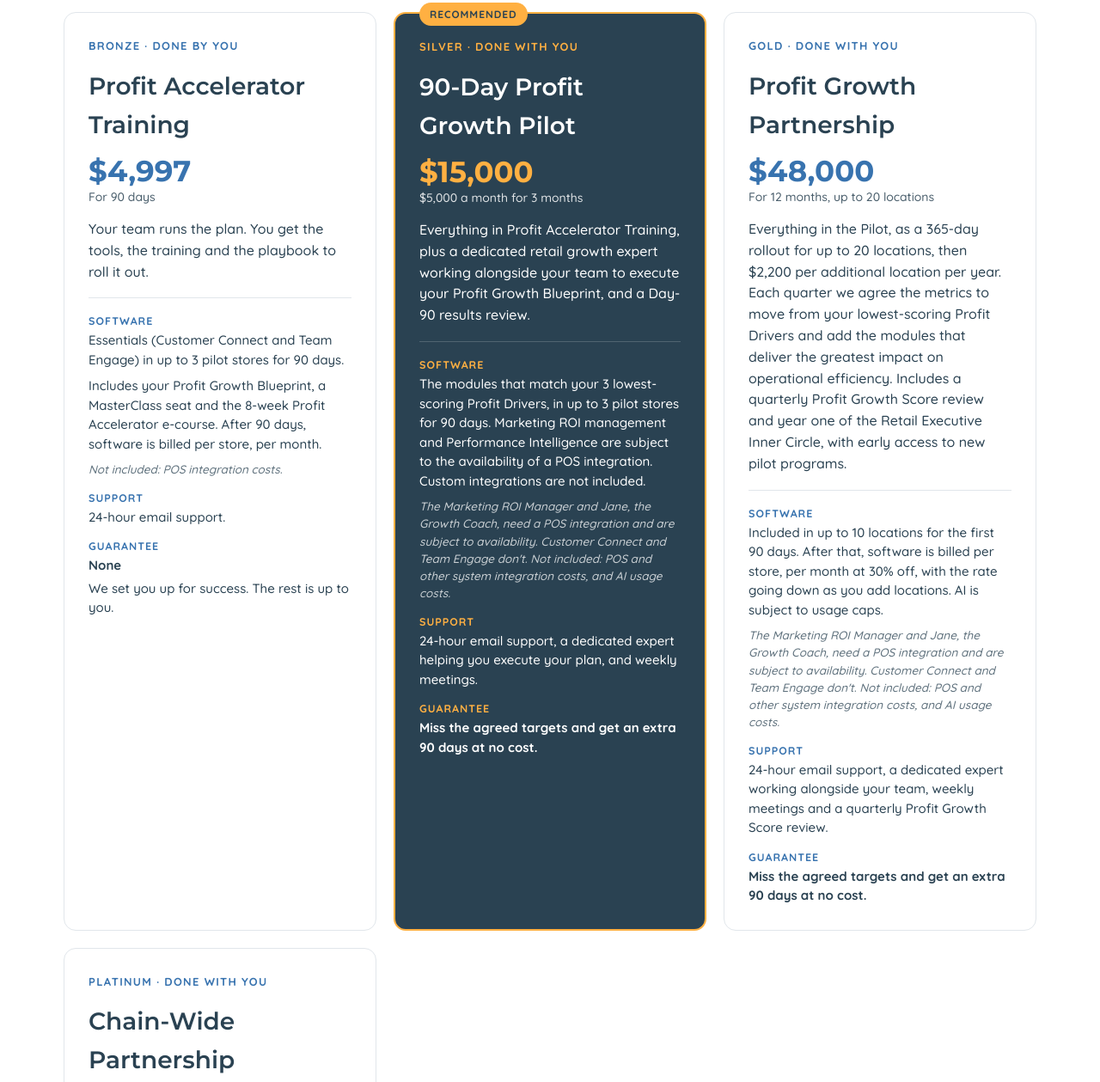
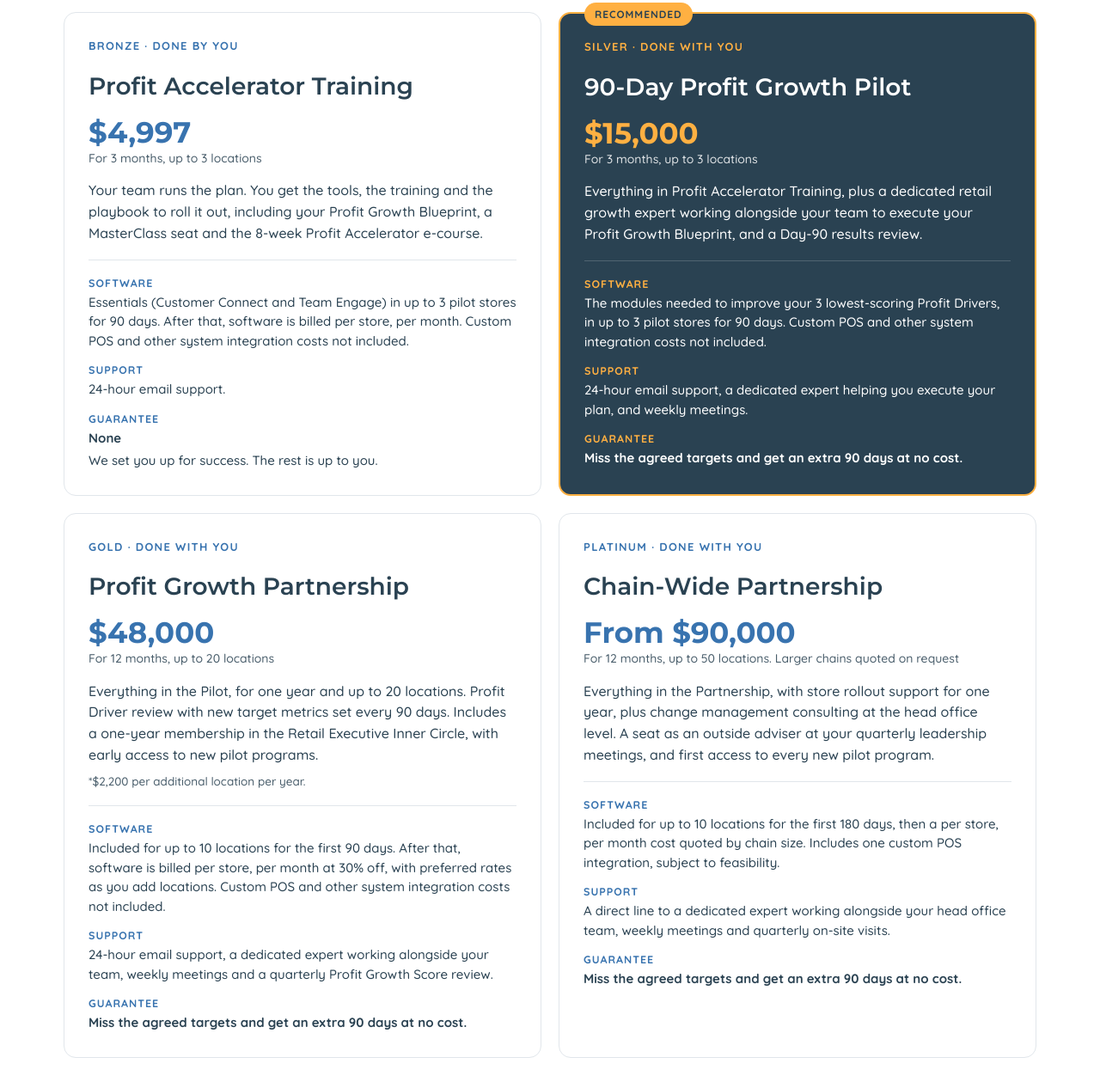
Before and after one commit to DevDcx/dgm-website, a plain HTML site: page how-we-work/index.html in a window 1280 px wide. Shown: the part 4148-5407 px from the top of the page at 86% size. Drawn offline with Linux system fonts and the light colour scheme.

Commit message:
How We Work tiers: 2 columns, one format per card, shared POS and AI note under the cards
Co-Authored-By: Claude Opus 5.5 <noreply@anthropic.com>
Claude-Session: https://claude.ai/code/session_01XNybfvXA3zH16sED8HQwq4

```diff
--- a/how-we-work/index.html
+++ b/how-we-work/index.html
@@ -274,7 +274,7 @@ a{color:#3873AF}a:hover{color:#2A4252}
 <h2 style="margin: 0; font-family: 'Montserrat', sans-serif; font-size: clamp(30px, 3.8vw, 44px); line-height: 1.12; letter-spacing: -.01em; font-weight: 600">Done by you, or done with you</h2>
 <p style="margin: 0; font-size: 19px; color: #4F6270">Choose how hands-on you want us to be. Start in up to 3 pilot stores for 90 days and prove the result, then roll it out across the chain with a 12-month Profit Growth Partnership. Software is included for a set period only: 90 days, or 180 days in Platinum. After that it's billed per store, per month, with the rate going down as you add locations, and 30% off when you continue with us.</p>
 </div>
-<div style="display: grid; grid-template-columns: repeat(auto-fit, minmax(min(300px, 100%), 1fr)); gap: 20px; align-items: stretch">
+<div style="display: grid; grid-template-columns: repeat(auto-fit, minmax(min(440px, 100%), 1fr)); gap: 20px; align-items: stretch">
 
 <div style="position: relative; background: #FFFFFF; color: #2A4252; border: 1px solid #E1E6EB; border-radius: 14px; padding: 28px; display: flex; flex-direction: column; gap: 14px">
 
@@ -282,11 +282,12 @@ a{color:#3873AF}a:hover{color:#2A4252}
 <h3 style="margin: 0; font-family: 'Montserrat', sans-serif; font-size: 28px; font-weight: 600">Profit Accelerator Training</h3>
 <div style="display: flex; flex-direction: column; gap: 2px">
 <span style="font-family: 'Montserrat', sans-serif; font-weight: 700; font-size: 34px; line-height: 1; color: #3873AF">$4,997</span>
-<span style="font-size: 14px; opacity: .85">For 90 days</span>
+<span style="font-size: 14px; opacity: .85">For 3 months, up to 3 locations</span>
 </div>
-<p style="margin: 0; font-size: 16px; line-height: 1.55">Your team runs the plan. You get the tools, the training and the playbook to roll it out.</p>
+<p style="margin: 0; font-size: 16px; line-height: 1.55">Your team runs the plan. You get the tools, the training and the playbook to roll it out, including your Profit Growth Blueprint, a MasterClass seat and the 8-week Profit Accelerator e-course.</p>
+
 <dl style="margin: 4px 0 0; display: flex; flex-direction: column; gap: 12px; border-top: 1px solid #E1E6EB; padding-top: 16px">
-<div><dt style="font-size: 12.5px; letter-spacing: .08em; text-transform: uppercase; font-weight: 700; color: #3873AF">Software</dt><dd style="margin: 2px 0 0; font-size: 15px; line-height: 1.5">Essentials (Customer Connect and Team Engage) in up to 3 pilot stores for 90 days.</dd><dd style="margin: 8px 0 0; font-size: 15px; line-height: 1.5">Includes your Profit Growth Blueprint, a MasterClass seat and the 8-week Profit Accelerator e-course. After 90 days, software is billed per store, per month.</dd><dd style="margin: 8px 0 0; font-size: 13.5px; line-height: 1.5; opacity: .75; font-style: italic">Not included: POS integration costs.</dd></div>
+<div><dt style="font-size: 12.5px; letter-spacing: .08em; text-transform: uppercase; font-weight: 700; color: #3873AF">Software</dt><dd style="margin: 2px 0 0; font-size: 15px; line-height: 1.5">Essentials (Customer Connect and Team Engage) in up to 3 pilot stores for 90 days. After that, software is billed per store, per month. Custom POS and other system integration costs not included.</dd></div>
 <div><dt style="font-size: 12.5px; letter-spacing: .08em; text-transform: uppercase; font-weight: 700; color: #3873AF">Support</dt><dd style="margin: 2px 0 0; font-size: 15px; line-height: 1.5">24-hour email support.</dd></div>
 <div><dt style="font-size: 12.5px; letter-spacing: .08em; text-transform: uppercase; font-weight: 700; color: #3873AF">Guarantee</dt><dd style="margin: 2px 0 0; font-size: 15px; line-height: 1.5; font-weight: 700">None</dd><dd style="margin: 4px 0 0; font-size: 15px; line-height: 1.5">We set you up for success. The rest is up to you.</dd></div>
 </dl>
@@ -298,11 +299,12 @@ a{color:#3873AF}a:hover{color:#2A4252}
 <h3 style="margin: 0; font-family: 'Montserrat', sans-serif; font-size: 28px; font-weight: 600">90-Day Profit Growth Pilot</h3>
 <div style="display: flex; flex-direction: column; gap: 2px">
 <span style="font-family: 'Montserrat', sans-serif; font-weight: 700; font-size: 34px; line-height: 1; color: #FFB042">$15,000</span>
-<span style="font-size: 14px; opacity: .85">$5,000 a month for 3 months</span>
+<span style="font-size: 14px; opacity: .85">For 3 months, up to 3 locations</span>
 </div>
 <p style="margin: 0; font-size: 16px; line-height: 1.55">Everything in Profit Accelerator Training, plus a dedicated retail growth expert working alongside your team to execute your Profit Growth Blueprint, and a Day-90 results review.</p>
+
 <dl style="margin: 4px 0 0; display: flex; flex-direction: column; gap: 12px; border-top: 1px solid rgba(255,255,255,.18); padding-top: 16px">
-<div><dt style="font-size: 12.5px; letter-spacing: .08em; text-transform: uppercase; font-weight: 700; color: #FFB042">Software</dt><dd style="margin: 2px 0 0; font-size: 15px; line-height: 1.5">The modules that match your 3 lowest-scoring Profit Drivers, in up to 3 pilot stores for 90 days. Marketing ROI management and Performance Intelligence are subject to the availability of a POS integration. Custom integrations are not included.</dd><dd style="margin: 8px 0 0; font-size: 13.5px; line-height: 1.5; opacity: .75; font-style: italic">The Marketing ROI Manager and Jane, the Growth Coach, need a POS integration and are subject to availability. Customer Connect and Team Engage don't. Not included: POS and other system integration costs, and AI usage costs.</dd></div>
+<div><dt style="font-size: 12.5px; letter-spacing: .08em; text-transform: uppercase; font-weight: 700; color: #FFB042">Software</dt><dd style="margin: 2px 0 0; font-size: 15px; line-height: 1.5">The modules needed to improve your 3 lowest-scoring Profit Drivers, in up to 3 pilot stores for 90 days. Custom POS and other system integration costs not included.</dd></div>
 <div><dt style="font-size: 12.5px; letter-spacing: .08em; text-transform: uppercase; font-weight: 700; color: #FFB042">Support</dt><dd style="margin: 2px 0 0; font-size: 15px; line-height: 1.5">24-hour email support, a dedicated expert helping you execute your plan, and weekly meetings.</dd></div>
 <div><dt style="font-size: 12.5px; letter-spacing: .08em; text-transform: uppercase; font-weight: 700; color: #FFB042">Guarantee</dt><dd style="margin: 2px 0 0; font-size: 15px; line-height: 1.5; font-weight: 700">Miss the agreed targets and get an extra 90 days at no cost.</dd></div>
 </dl>
@@ -316,9 +318,10 @@ a{color:#3873AF}a:hover{color:#2A4252}
 <span style="font-family: 'Montserrat', sans-serif; font-weight: 700; font-size: 34px; line-height: 1; color: #3873AF">$48,000</span>
 <span style="font-size: 14px; opacity: .85">For 12 months, up to 20 locations</span>
 </div>
-<p style="margin: 0; font-size: 16px; line-height: 1.55">Everything in the Pilot, as a 365-day rollout for up to 20 locations, then $2,200 per additional location per year. Each quarter we agree the metrics to move from your lowest-scoring Profit Drivers and add the modules that deliver the greatest impact on operational efficiency. Includes a quarterly Profit Growth Score review and year one of the Retail Executive Inner Circle, with early access to new pilot programs.</p>
+<p style="margin: 0; font-size: 16px; line-height: 1.55">Everything in the Pilot, for one year and up to 20 locations. Profit Driver review with new target metrics set every 90 days. Includes a one-year membership in the Retail Executive Inner Circle, with early access to new pilot programs.</p>
+<p style="margin: -6px 0 0; font-size: 13.5px; line-height: 1.5; opacity: .85">*$2,200 per additional location per year.</p>
 <dl style="margin: 4px 0 0; display: flex; flex-direction: column; gap: 12px; border-top: 1px solid #E1E6EB; padding-top: 16px">
-<div><dt style="font-size: 12.5px; letter-spacing: .08em; text-transform: uppercase; font-weight: 700; color: #3873AF">Software</dt><dd style="margin: 2px 0 0; font-size: 15px; line-height: 1.5">Included in up to 10 locations for the first 90 days. After that, software is billed per store, per month at 30% off, with the rate going down as you add locations. AI is subject to usage caps.</dd><dd style="margin: 8px 0 0; font-size: 13.5px; line-height: 1.5; opacity: .75; font-style: italic">The Marketing ROI Manager and Jane, the Growth Coach, need a POS integration and are subject to availability. Customer Connect and Team Engage don't. Not included: POS and other system integration costs, and AI usage costs.</dd></div>
+<div><dt style="font-size: 12.5px; letter-spacing: .08em; text-transform: uppercase; font-weight: 700; color: #3873AF">Software</dt><dd style="margin: 2px 0 0; font-size: 15px; line-height: 1.5">Included for up to 10 locations for the first 90 days. After that, software is billed per store, per month at 30% off, with preferred rates as you add locations. Custom POS and other system integration costs not included.</dd></div>
 <div><dt style="font-size: 12.5px; letter-spacing: .08em; text-transform: uppercase; font-weight: 700; color: #3873AF">Support</dt><dd style="margin: 2px 0 0; font-size: 15px; line-height: 1.5">24-hour email support, a dedicated expert working alongside your team, weekly meetings and a quarterly Profit Growth Score review.</dd></div>
 <div><dt style="font-size: 12.5px; letter-spacing: .08em; text-transform: uppercase; font-weight: 700; color: #3873AF">Guarantee</dt><dd style="margin: 2px 0 0; font-size: 15px; line-height: 1.5; font-weight: 700">Miss the agreed targets and get an extra 90 days at no cost.</dd></div>
 </dl>
@@ -332,15 +335,17 @@ a{color:#3873AF}a:hover{color:#2A4252}
 <span style="font-family: 'Montserrat', sans-serif; font-weight: 700; font-size: 34px; line-height: 1; color: #3873AF">From $90,000</span>
 <span style="font-size: 14px; opacity: .85">For 12 months, up to 50 locations. Larger chains quoted on request</span>
 </div>
-<p style="margin: 0; font-size: 16px; line-height: 1.55">Everything in the Partnership, plus change management consulting at the head office level, rollout support for every store from day one, Dale on site each quarter, a seat as outside adviser at your quarterly leadership meetings, and first access to every new pilot program.</p>
+<p style="margin: 0; font-size: 16px; line-height: 1.55">Everything in the Partnership, with store rollout support for one year, plus change management consulting at the head office level. A seat as an outside adviser at your quarterly leadership meetings, and first access to every new pilot program.</p>
+
 <dl style="margin: 4px 0 0; display: flex; flex-direction: column; gap: 12px; border-top: 1px solid #E1E6EB; padding-top: 16px">
-<div><dt style="font-size: 12.5px; letter-spacing: .08em; text-transform: uppercase; font-weight: 700; color: #3873AF">Software</dt><dd style="margin: 2px 0 0; font-size: 15px; line-height: 1.5">Included in up to 10 locations for the first 180 days, then quoted by chain size. Includes one custom POS integration (about a $10,000 value) where we don't already have one.</dd><dd style="margin: 8px 0 0; font-size: 13.5px; line-height: 1.5; opacity: .75; font-style: italic">The custom integration is subject to availability. If your POS is a legacy system we can't build an interface for, the Marketing ROI Manager and the Growth Coach can't run, so we confirm the integration is possible before you sign. Not included: AI usage costs.</dd></div>
-<div><dt style="font-size: 12.5px; letter-spacing: .08em; text-transform: uppercase; font-weight: 700; color: #3873AF">Support</dt><dd style="margin: 2px 0 0; font-size: 15px; line-height: 1.5">A direct line to Dale, a dedicated expert working alongside your head office team, weekly meetings and quarterly on-site visits.</dd></div>
+<div><dt style="font-size: 12.5px; letter-spacing: .08em; text-transform: uppercase; font-weight: 700; color: #3873AF">Software</dt><dd style="margin: 2px 0 0; font-size: 15px; line-height: 1.5">Included for up to 10 locations for the first 180 days, then a per store, per month cost quoted by chain size. Includes one custom POS integration, subject to feasibility.</dd></div>
+<div><dt style="font-size: 12.5px; letter-spacing: .08em; text-transform: uppercase; font-weight: 700; color: #3873AF">Support</dt><dd style="margin: 2px 0 0; font-size: 15px; line-height: 1.5">A direct line to a dedicated expert working alongside your head office team, weekly meetings and quarterly on-site visits.</dd></div>
 <div><dt style="font-size: 12.5px; letter-spacing: .08em; text-transform: uppercase; font-weight: 700; color: #3873AF">Guarantee</dt><dd style="margin: 2px 0 0; font-size: 15px; line-height: 1.5; font-weight: 700">Miss the agreed targets and get an extra 90 days at no cost.</dd></div>
 </dl>
 </div>
 
 </div>
+<p style="margin: 0; font-size: 14.5px; line-height: 1.55; color: #4F6270; max-width: 80ch">The Marketing ROI Manager and Jane, the Growth Coach, are subject to the availability of a POS integration. If your POS is a legacy system we can't build an interface for, those two aren't available, so we confirm the integration before you sign. AI is subject to usage caps. AI usage costs are not included.</p>
 </div>
 </section>
 
```
Also changed, not shown: src/How.dc.html (+7 -5 lines).
